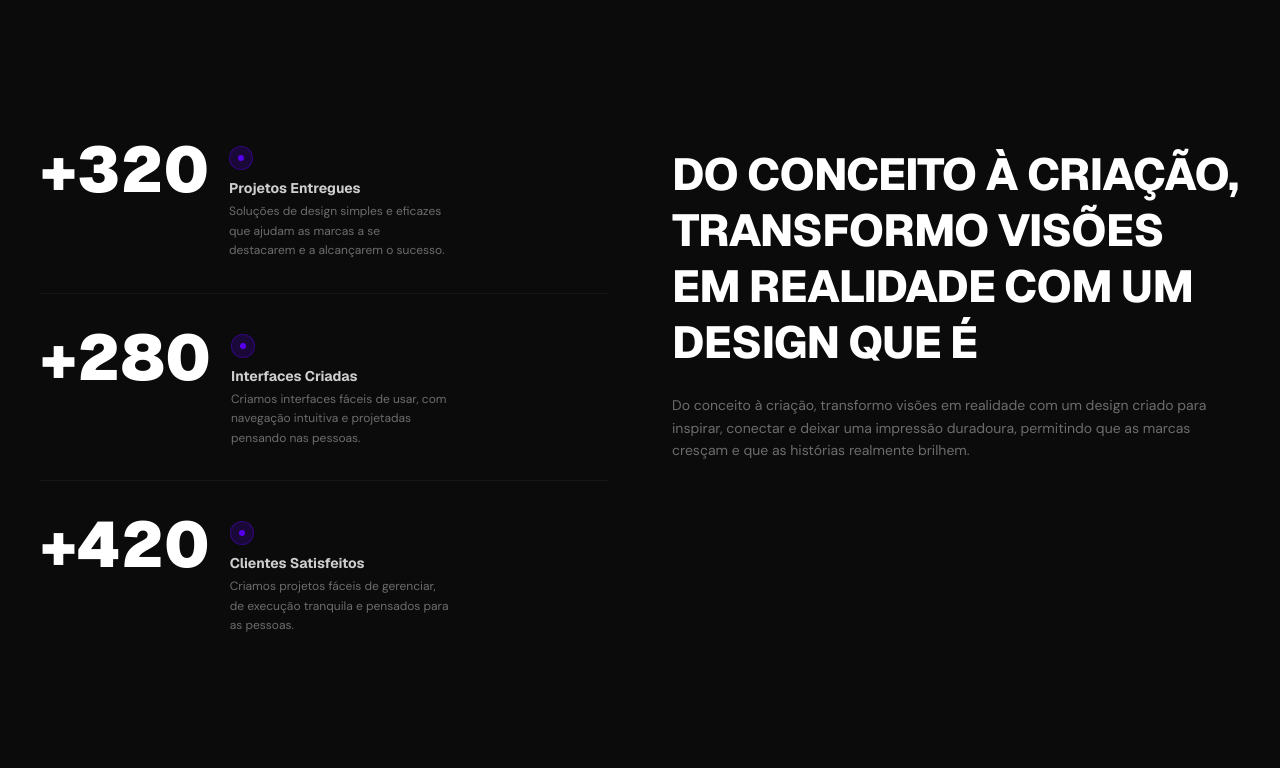
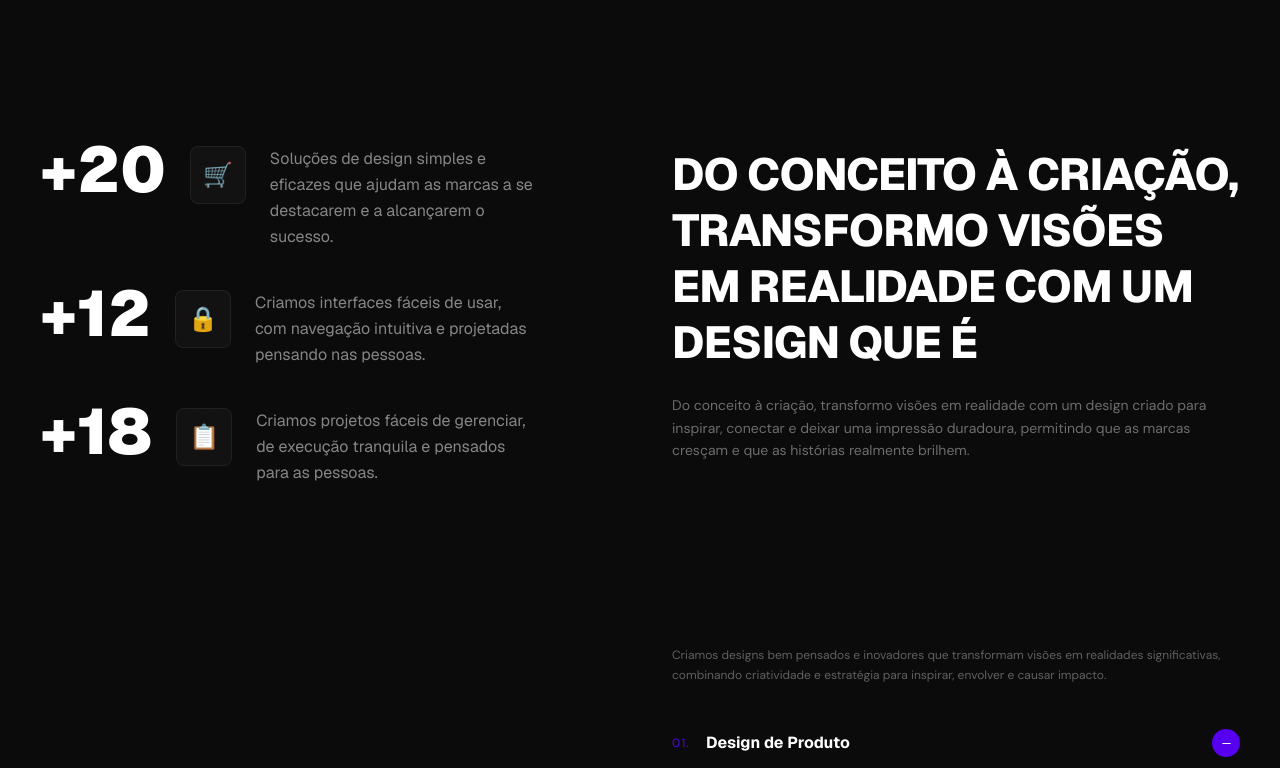
Before and after one commit to pliniogiglioti/SiteBroowkydesign, a React (Vite) app: page / in a window 1280 px wide. Shown: the part 1240-2008 px from the top of the page. Built offline with nearby package versions, Linux system fonts and the light colour scheme.

Commit message:
Ajusta números para +20, +12, +18 e adiciona ícones em box glass com texto 16px

```diff
--- a/src/components/Stats.tsx
+++ b/src/components/Stats.tsx
@@ -15,19 +15,22 @@ function AnimatedNumber({ value, isInView, delay }: { value: number; isInView: b
 
 const stats = [
   {
-    value: 320,
+    value: 20,
     label: 'Projetos Entregues',
     description: 'Soluções de design simples e eficazes que ajudam as marcas a se destacarem e a alcançarem o sucesso.',
+    icon: '🛒',
   },
   {
-    value: 280,
+    value: 12,
     label: 'Interfaces Criadas',
     description: 'Criamos interfaces fáceis de usar, com navegação intuitiva e projetadas pensando nas pessoas.',
+    icon: '🔒',
   },
   {
-    value: 420,
+    value: 18,
     label: 'Clientes Satisfeitos',
     description: 'Criamos projetos fáceis de gerenciar, de execução tranquila e pensados para as pessoas.',
+    icon: '📋',
   },
 ]
 
@@ -50,20 +53,21 @@ export default function Stats() {
                 initial={{ opacity: 0, x: -30 }}
                 animate={isInView ? { opacity: 1, x: 0 } : {}}
                 transition={{ delay: 0.15 + i * 0.12, duration: 0.6 }}
-                className="flex items-start gap-5 border-b border-white/5 pb-8 last:border-0 last:pb-0"
+                className="flex items-start gap-6"
               >
                 {/* Number */}
                 <span className="font-geist font-black text-[clamp(2.5rem,5vw,4rem)] text-white leading-none shrink-0">
                   <AnimatedNumber value={stat.value} isInView={isInView} delay={0.2 + i * 0.12} />
                 </span>
 
-                {/* Icon + texts */}
+                {/* Icon in glass box */}
+                <div className="glass-card rounded-lg p-3 flex items-center justify-center shrink-0 mt-2">
+                  <span className="text-2xl">{stat.icon}</span>
+                </div>
+
+                {/* texts */}
                 <div className="flex flex-col gap-1 pt-2">
-                  <div className="w-6 h-6 rounded-full bg-[#5700ef]/20 border border-[#5700ef]/40 flex items-center justify-center">
-                    <div className="w-1.5 h-1.5 rounded-full bg-[#5700ef]" />
-                  </div>
-                  <p className="font-geist font-bold text-sm text-white/80 mt-1">{stat.label}</p>
-                  <p className="font-dm text-xs text-white/40 leading-relaxed max-w-[220px]">
+                  <p className="font-geist font-normal text-[16px] text-white/50 leading-relaxed max-w-[280px]">
                     {stat.description}
                   </p>
                 </div>
```
